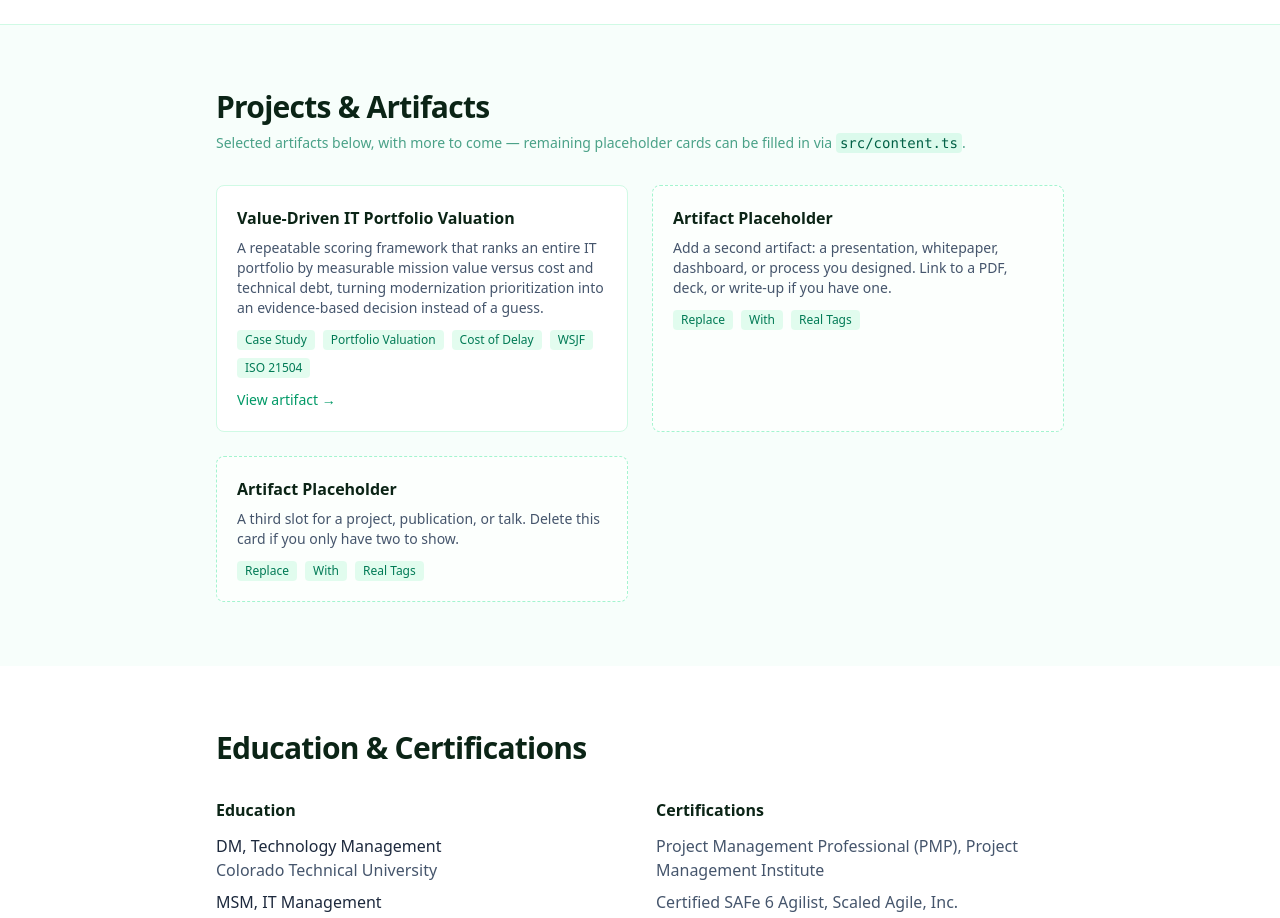
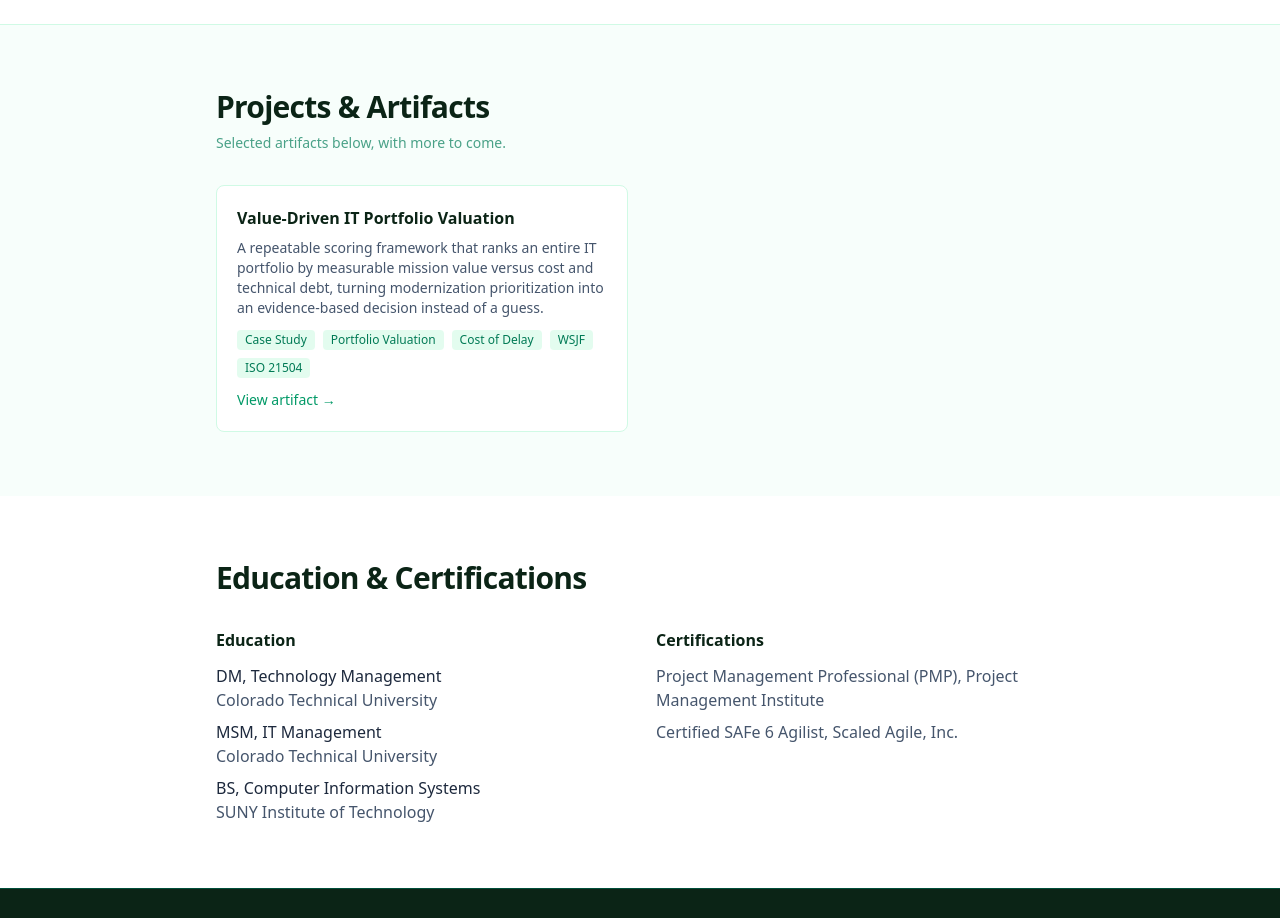
Before and after one commit to buckleykm/drkevinbuckley.com, a React (Vite) app: page /resume in a window 1280 px wide. Shown: the part 3180-4098 px from the top of the page. Built offline with nearby package versions, Linux system fonts and the light colour scheme.

Commit message:
Remove artifact placeholder cards and helper text
Drops the two "Artifact Placeholder" entries from the projects array
now that a real artifact is live, and trims the Projects & Artifacts
section subtext down to "Selected artifacts below, with more to
come."

```diff
--- a/src/content.ts
+++ b/src/content.ts
@@ -175,20 +175,6 @@ export const projects: Project[] = [
     tech: ['Case Study', 'Portfolio Valuation', 'Cost of Delay', 'WSJF', 'ISO 21504'],
     link: '/artifacts/value-management',
   },
-  {
-    title: 'Artifact Placeholder',
-    description:
-      'Add a second artifact: a presentation, whitepaper, dashboard, or process you designed. Link to a PDF, deck, or write-up if you have one.',
-    tech: ['Replace', 'With', 'Real Tags'],
-    placeholder: true,
-  },
-  {
-    title: 'Artifact Placeholder',
-    description:
-      'A third slot for a project, publication, or talk. Delete this card if you only have two to show.',
-    tech: ['Replace', 'With', 'Real Tags'],
-    placeholder: true,
-  },
 ]
 
 export type Artifact = {
--- a/src/pages/Resume.tsx
+++ b/src/pages/Resume.tsx
@@ -206,12 +206,7 @@ function Projects() {
       <div className="mx-auto max-w-4xl px-6 py-16">
         <SectionHeading>Projects &amp; Artifacts</SectionHeading>
         <p className="mt-2 text-sm text-emerald-700/70">
-          Selected artifacts below, with more to come — remaining
-          placeholder cards can be filled in via{' '}
-          <code className="rounded bg-emerald-100/70 px-1 py-0.5 text-emerald-800">
-            src/content.ts
-          </code>
-          .
+          Selected artifacts below, with more to come.
         </p>
         <div className="mt-8 grid gap-6 sm:grid-cols-2">
           {projects.map((project) => (
```
